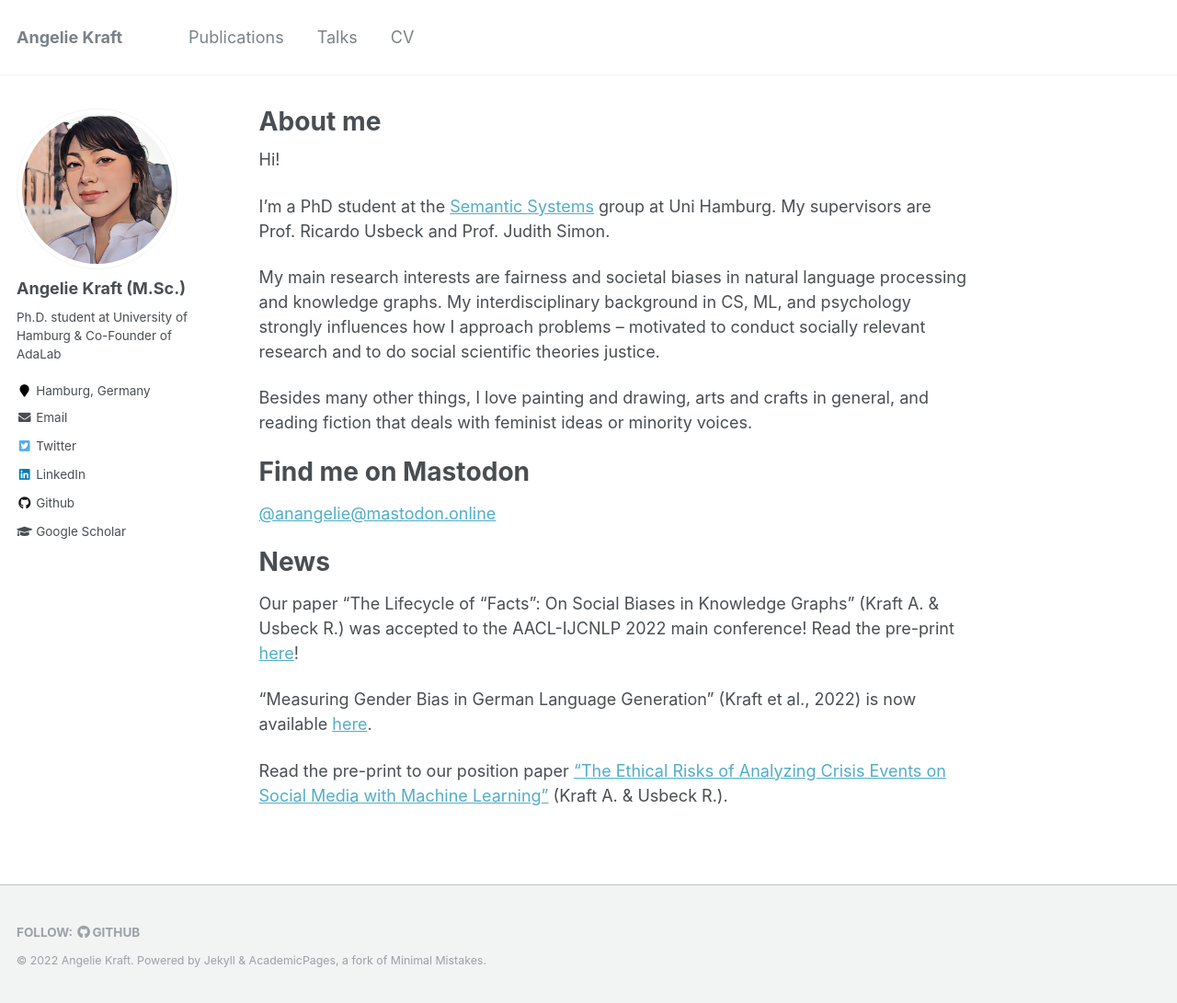
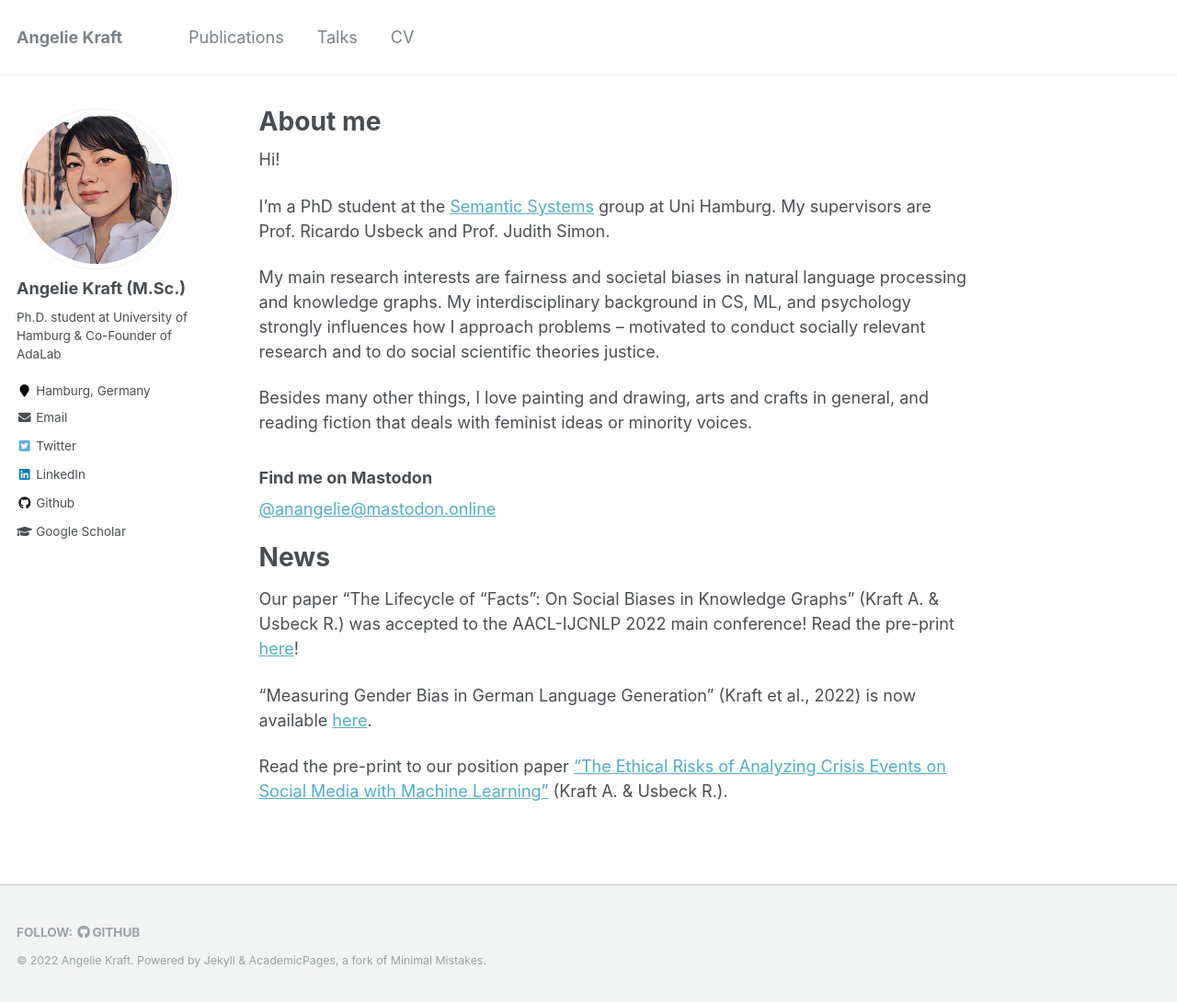
Before and after one commit to krangelie/krangelie.github.io, a Jekyll site: the page built from _pages/about.md, in a window 1280 px wide and 1091 px high. Shown: the whole window at 92% size. Built offline with Jekyll 4.4.1, drawn with Linux system fonts in a browser that asks for light colours.

```diff
--- a/_pages/about.md
+++ b/_pages/about.md
@@ -15,7 +15,7 @@ My main research interests are fairness and societal biases in natural language
 
 Besides many other things, I love painting and drawing, arts and crafts in general, and reading fiction that deals with feminist ideas or minority voices.
 
-# Find me on Mastodon
+### Find me on Mastodon
 [@anangelie@mastodon.online](https://mastodon.online/@anangelie)
 
 # News
```
